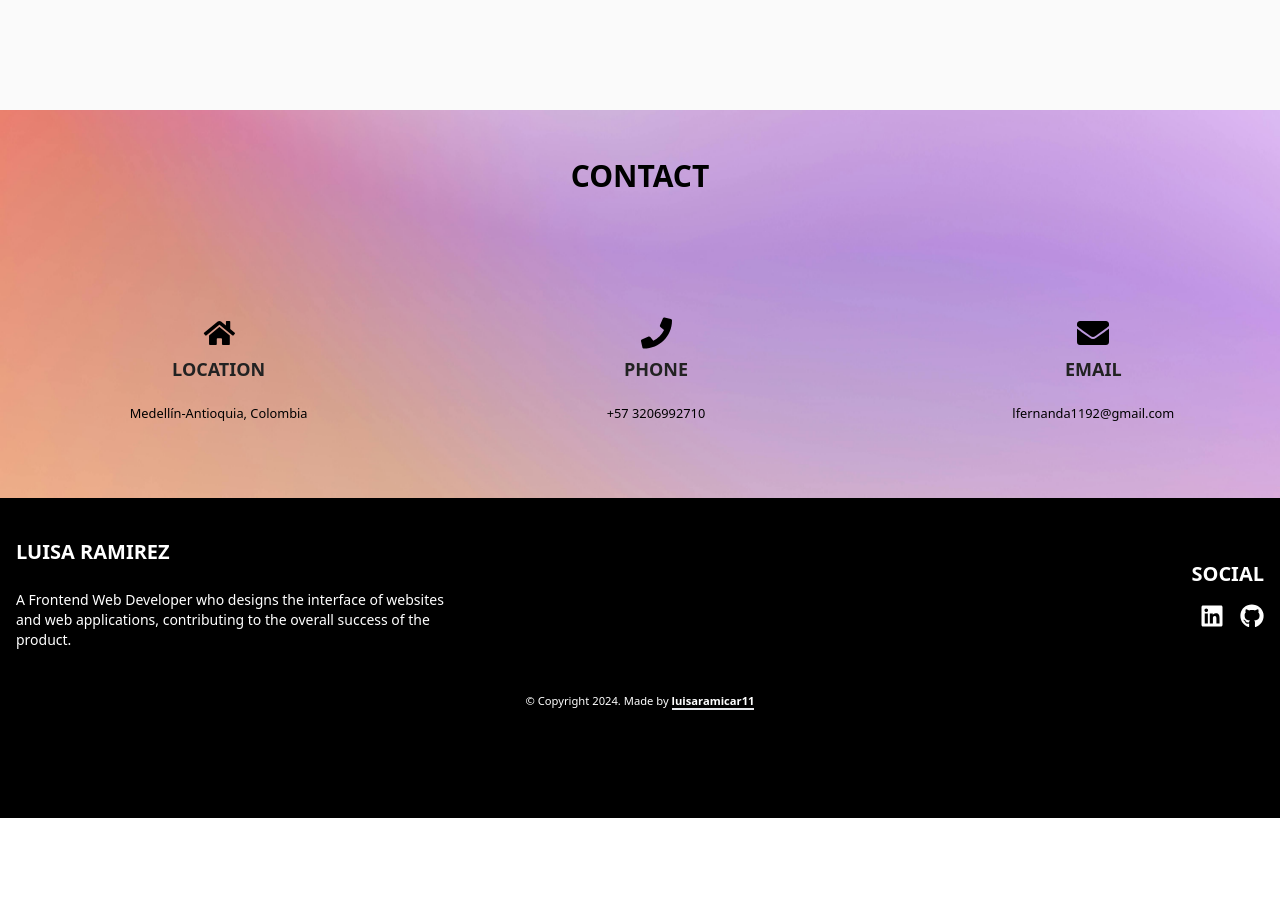
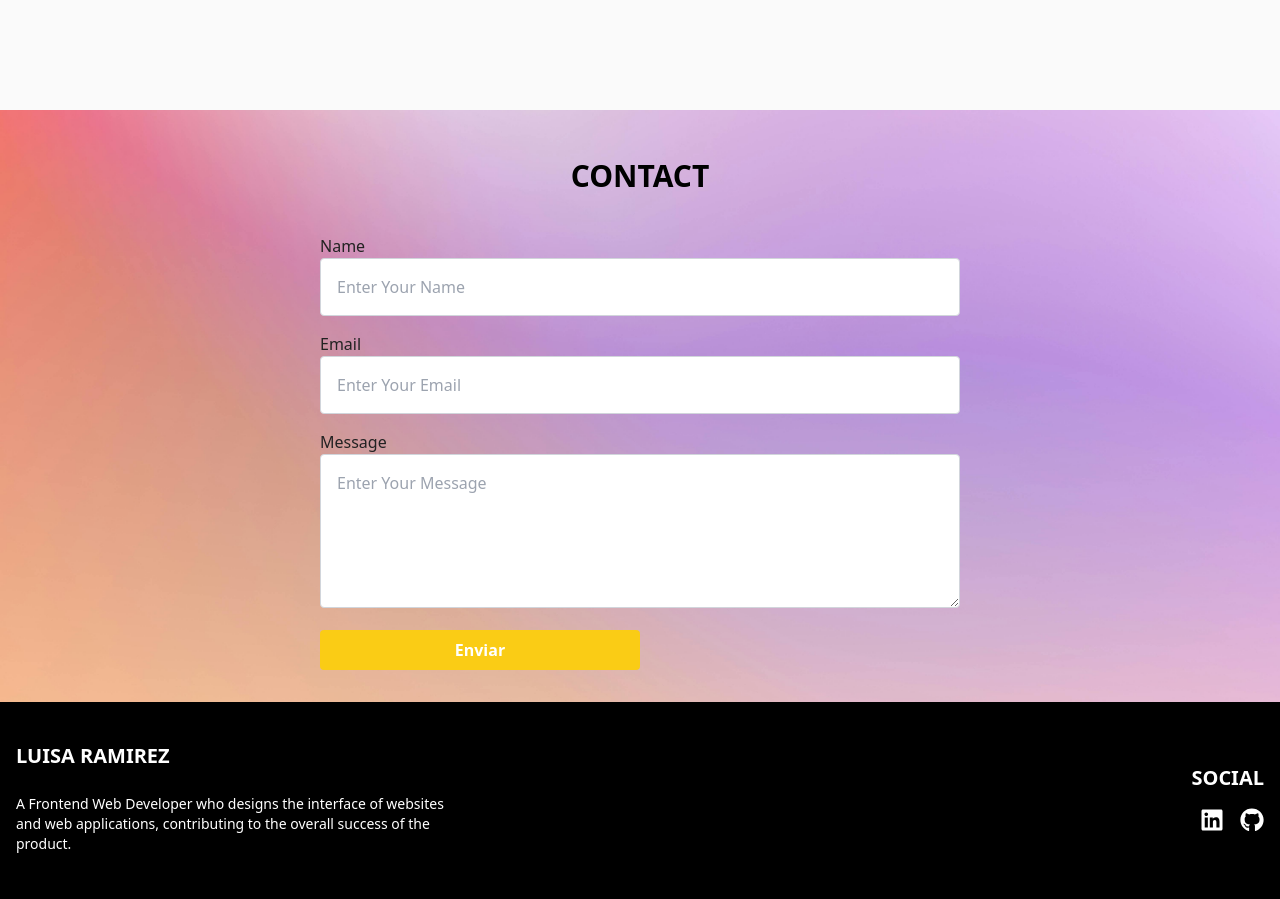
Before and after one commit to luisaramicar11/portafolio-next, a Next.js app: page /portfolio in a window 1280 px wide. Shown: the part 2944-3843 px from the top of the page. Before the commit the page ends 3762 px from the top, so only its background shows below. Built offline with nearby package versions, Linux system fonts and the light colour scheme.

Commit message:
adding form

```diff
--- a/src/components/Contact/Contact.tsx
+++ b/src/components/Contact/Contact.tsx
@@ -1,72 +1,15 @@
 import React from 'react';
 import styles from './contact.module.css';
+import ContactForm from "../Form"
 
 export default function Contact() {
     return (
-        <section id="contact" className={`${styles['hero-image']} bg-cover bg-center w-screen py-10`}>
-          <h2 className="mt-0 my-8 py-2 text-center text-black text-3xl font-bold w-64 mx-auto mb-20">
+        <section id="contact" className={`${styles['hero-image']} bg-cover bg-center w-screen pt-10`}>
+          <h2 className="mt-0 my-8 mb-0 py-2 text-center text-black text-3xl font-bold w-64 mx-auto">
               CONTACT
             </h2>
-            <article className="grid grid-cols-1 sm:grid-cols-2 lg:grid-cols-3 gap-8">
-              <aside className="m-4 p-4 w-full h-36 flex flex-col justify-around items-center">
-                <svg
-                  width="37"
-                  height="28"
-                  viewBox="0 0 37 28"
-                  fill="none"
-                  xmlns="http://www.w3.org/2000/svg"
-                  className="w-8 h-8 fill-white-color"
-                >
-                  <path
-                    d="M18.5 7.3125L7 16.8125V27C7 27.5625 7.4375 28 8 28H15C15.5 28 15.9375 27.5625 15.9375 27V21C15.9375 20.5 16.4375 20 16.9375 20H20.9375C21.5 20 21.9375 20.5 21.9375 21V27C21.9375 27.5625 22.4375 28 22.9375 28H30C30.5 28 31 27.5625 31 27V16.75L19.4375 7.3125C19.3125 7.1875 19.125 7.125 19 7.125C18.8125 7.125 18.625 7.1875 18.5 7.3125ZM36.6875 13.75L31.5 9.4375V0.8125C31.5 0.375 31.125 0.0625 30.75 0.0625H27.25C26.8125 0.0625 26.5 0.375 26.5 0.8125V5.3125L20.875 0.6875C20.375 0.3125 19.6875 0.0625 19 0.0625C18.25 0.0625 17.5625 0.3125 17.0625 0.6875L1.25 13.75C1.0625 13.875 0.9375 14.125 0.9375 14.3125C0.9375 14.5 1.0625 14.6875 1.125 14.8125L2.75 16.75C2.875 16.9375 3.0625 17 3.3125 17C3.5 17 3.6875 16.9375 3.8125 16.8125L18.5 4.75C18.625 4.625 18.8125 4.5625 19 4.5625C19.125 4.5625 19.3125 4.625 19.4375 4.75L34.125 16.8125C34.25 16.9375 34.4375 17 34.625 17C34.875 17 35.0625 16.9375 35.1875 16.75L36.8125 14.8125C36.9375 14.6875 37 14.5 37 14.3125C37 14.125 36.875 13.875 36.6875 13.75Z"
-                    fill="#000"
-                  />
-                </svg>
-                <h5 className="text-lg font-bold">LOCATION</h5>
-                <small className="text-black-color mt-4">Medellín-Antioquia, Colombia</small>
-              </aside>
-              <aside className="m-4 p-4 w-full h-36 flex flex-col justify-around items-center">
-                <svg
-                  width="33"
-                  height="32"
-                  viewBox="0 0 33 32"
-                  fill="none"
-                  xmlns="http://www.w3.org/2000/svg"
-                  className="w-8 h-8 fill-first-color"
-                >
-                  <path
-                    d="M31.8125 1.5625L25.3125 0.0625C24.625 -0.125 23.875 0.25 23.5625 0.9375L20.5625 7.9375C20.3125 8.5625 20.5 9.25 21 9.6875L24.8125 12.8125C22.5625 17.5625 18.625 21.5625 13.75 23.875L10.625 20.0625C10.1875 19.5625 9.5 19.375 8.875 19.625L1.875 22.625C1.1875 22.9375 0.875 23.6875 1 24.375L2.5 30.875C2.6875 31.5625 3.25 32 4 32C20 32 33 19.0625 33 3C33 2.3125 32.5 1.75 31.8125 1.5625Z"
-                    fill="#000"
-                  />
-                </svg>
-                <h5 className="text-lg font-bold">PHONE</h5>
-                <small className="text-gray-500 mt-4">
-                  <a href="https://wa.me/3206992710?text=¡Hola!" className="text-black-color">
-                    +57 3206992710
-                  </a>
-                </small>
-              </aside>
-              <aside className="m-4 p-4 w-full h-36 flex flex-col justify-around items-center">
-                <svg
-                  width="32"
-                  height="24"
-                  viewBox="0 0 32 24"
-                  fill="none"
-                  xmlns="http://www.w3.org/2000/svg"
-                  className="w-8 h-8 fill-first-color"
-                >
-                  <path
-                    d="M31.375 7.9375C29.9375 9.0625 28.125 10.4375 21.75 15.0625C20.5 16 18.1875 18.0625 16 18.0625C13.75 18.0625 11.5 16 10.1875 15.0625C3.8125 10.4375 2 9.0625 0.5625 7.9375C0.3125 7.75 0 7.9375 0 8.25V21C0 22.6875 1.3125 24 3 24H29C30.625 24 32 22.6875 32 21V8.25C32 7.9375 31.625 7.75 31.375 7.9375ZM16 16C17.4375 16.0625 19.5 14.1875 20.5625 13.4375C28.875 7.4375 29.5 6.875 31.375 5.375C31.75 5.125 32 4.6875 32 4.1875V3C32 1.375 30.625 0 29 0H3C1.3125 0 0 1.375 0 3V4.1875C0 4.6875 0.1875 5.125 0.5625 5.375C2.4375 6.875 3.0625 7.4375 11.375 13.4375C12.4375 14.1875 14.5 16.0625 16 16Z"
-                    fill="#000"
-                  />
-                </svg>
-                <h5 className="text-lg font-bold">EMAIL</h5>
-                <small className="text-gray-500 mt-4">
-                  <a href="mailto:lfernanda1192@gmail.com" className="text-black-color">
-                    lfernanda1192@gmail.com
-                  </a>
-                </small>
-              </aside>
+            <article className="grid grid-cols-1">
+             <ContactForm/>
             </article>
         </section>
       );
--- /dev/null
+++ b/src/components/Form.tsx
@@ -0,0 +1,106 @@
+"use client"
+import React, { useState } from 'react';
+import Image from "next/image";
+
+const ContactForm: React.FC = () => {
+  const [isLoading, setIsLoading] = useState(false);
+  const [isSubmitted, setIsSubmitted] = useState(false);
+  const [errorMessage, setErrorMessage] = useState('');
+
+  const handleSubmit = async (event: React.FormEvent<HTMLFormElement>) => {
+    event.preventDefault();
+    setIsLoading(true);
+    setIsSubmitted(false);
+    setErrorMessage('');
+
+    const formData = new FormData(event.currentTarget);
+
+    try {
+      const response = await fetch(event.currentTarget.action, {
+        method: 'POST',
+        body: formData,
+      });
+
+      if (!response.ok) {
+        throw new Error('Error en el envío');
+      }
+
+      setIsSubmitted(true);
+    } catch (error) {
+      setErrorMessage('Hubo un error al enviar tus datos.');
+    } finally {
+      setIsLoading(false);
+    }
+  };
+
+  return (
+    <section className="section py-8" >
+      <form
+        className="contact-form mx-auto w-4/5 md:w-1/2"
+        action="https://getform.io/f/apjmdlga"
+        method="POST"
+        target="_blank"
+        onSubmit={handleSubmit}
+      >
+          <label htmlFor="name">Name</label>
+          <input
+            type="text"
+            name="name"
+            placeholder="Enter Your Name"
+            title="Name only accepts letters and whitespace."
+            pattern="^[A-Za-zÑñÁáÉéÍíÓóÚúÜü\s]+$"
+            required
+            className="rounded border border-gray-300 p-4 mb-4 w-full"
+          />
+
+          <label htmlFor="email">Email</label>
+          <input
+            type="email"
+            name="email"
+            placeholder="Enter Your Email"
+            title="Invalid email"
+            pattern="^[a-z0-9]+(\.[_a-z0-9]+)*@[a-z0-9-]+(\.[a-z0-9-]+)*(\.[a-z]{2,15})$"
+            required
+            className="rounded border border-gray-300 p-4 mb-4 w-full"
+          />
+
+          <label htmlFor="comments">Message</label>
+          <textarea
+            name="comments"
+            rows={5}
+            placeholder="Enter Your Message"
+            title="Your comment must not exceed 255 characters"
+            data-pattern="^.{1,255}$"
+            required
+            className="rounded border border-gray-300 p-4 mb-4 w-full"
+          />
+
+          <input
+            type="submit"
+            value="Enviar"
+            className="bg-yellow-400 text-white font-bold py-2 px-4 rounded cursor-pointer w-1/2 mx-auto"
+          />
+
+          {isLoading && (
+            <div className="contact-form-loader mt-4">
+              <Image src="/loader.svg" alt="Cargando" width={50} height={50}/>
+            </div>
+          )}
+
+          {isSubmitted && (
+            <div className="contact-form-response mt-4">
+              <p>Los datos han sido enviados</p>
+            </div>
+          )}
+
+          {errorMessage && (
+            <div className="mt-4 text-red-600">
+              <p>{errorMessage}</p>
+            </div>
+          )}
+        </form>
+      </section>
+    );
+  };
+
+  export default ContactForm;
```
Also changed, not shown: public/loader.svg (added).
